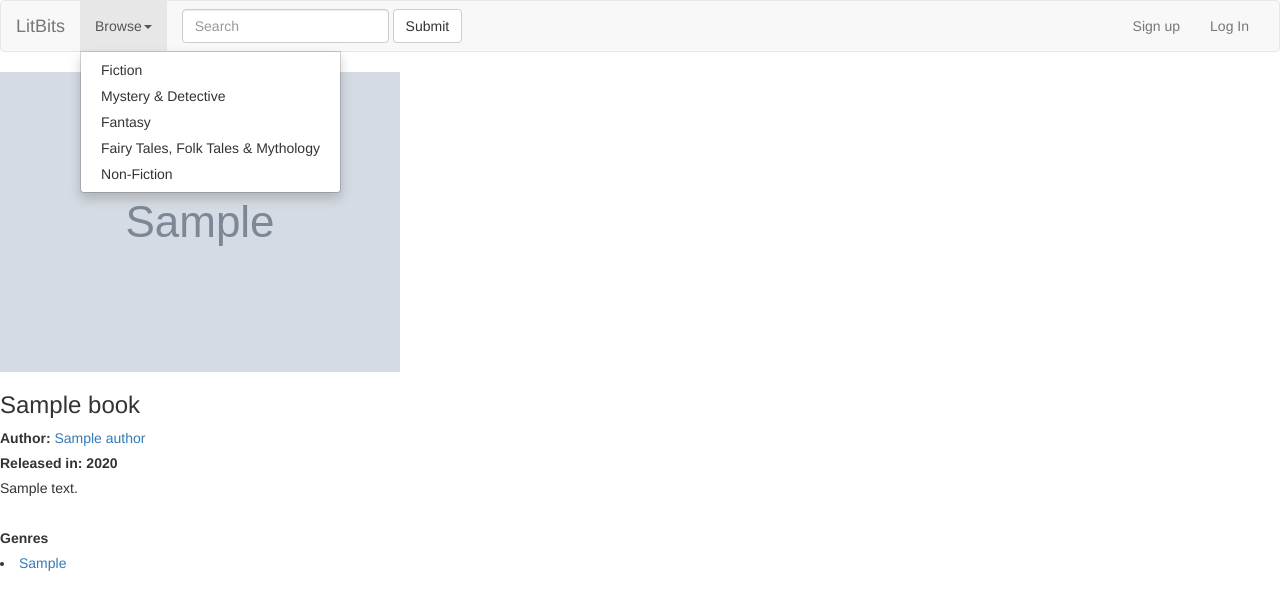
After one commit to noelis/LitBits, a Flask app: page /book/1 in a window 1280 px wide, after a click on "Browse". The commit adds this page. Shown: the top 610 px of the page. Run offline with Flask 2, Linux system fonts and the light colour scheme; tables that the repository leaves empty hold one stand-in row (values such as "Sample post"); grey boxes marked "Sample" are stand-in pictures; some libraries are stand-ins or nearby versions.

Commit message:
Added routes for book, author and genre pages.

```diff
--- a/server.py
+++ b/server.py
@@ -102,9 +102,41 @@ def logout():
         flash("You have been logged out of your account. Goodbye! ")
         return redirect('/')
 
-@app.route('/book_details/<int:book_id>')
+
+@app.route('/book/<int:book_id>')
 def book_details(book_id):
-    pass
+    # use book_id passed in from url to make sure it esxists in our db
+
+    try:
+        book = Book.query.filter(Book.book_id == book_id).one()
+        return render_template("book.html", book=book)
+    except NoResultFound:
+        flash("This book does not exist.")
+        return redirect("/")
+
+
+@app.route('/author/<int:author_id>')
+def author_details(author_id):
+    # use author_id passed in from url to make sure it esxists in our db
+
+    try:
+        name = Author.query.filter(Author.author_id == author_id).one()
+        return render_template("author.html", author=name)
+    except NoResultFound:
+        flash("This author does not exist.")
+        return redirect("/")
+
+
+@app.route('/genre/<int:genre_id>')
+def genre_details(genre_id):
+    # user book_id passed in from url to make sure it esxists in our db
+
+    try:
+        genre_type = Genre.query.filter(Genre.genre_id == genre_id).one()
+        return render_template("genre.html", genre_type=genre_type)
+    except NoResultFound:
+        flash("This genre does not exist.")
+        return redirect("/")
 
 
 @app.route('/review', methods=['GET'])
--- a/templates/base.html
+++ b/templates/base.html
@@ -19,7 +19,7 @@
           <span class="icon-bar"></span>
           <span class="icon-bar"></span>
         </button>
-        <a class="navbar-brand" href="#">LitBits</a>
+        <a class="navbar-brand" href="/">LitBits</a>
       </div>
 
       <!-- Browse link dropdown -->
@@ -29,10 +29,11 @@
           <li class="dropdown">
             <a href="#" class="dropdown-toggle" data-toggle="dropdown" role="button" aria-haspopup="true" aria-expanded="false">Browse<span class="caret"></span></a>
             <ul class="dropdown-menu">
-              <li><a href="#">Fiction</a></li>
-              <li><a href="#">Children's Books</a></li>
-              <li><a href="#">Thrillers</a></li>
-              <li><a href="#">Science Fiction</a></li>
+              <li><a href="/genre/1">Fiction</a></li>
+              <li><a href="/genre/4">Mystery & Detective</a></li>
+              <li><a href="/genre/2">Fantasy</a></li>
+              <li><a href="/genre/28">Fairy Tales, Folk Tales & Mythology</a></li>
+              <li><a href ="/genre/8">Non-Fiction</a></li>
             </ul>
           </li>
         </ul>
@@ -65,6 +66,13 @@
   </nav>
 
   <!-- Body of Page -->
+
+<!--   <div class="container-fluid">
+    <div class="row">
+      <div class="col-md-6">.col-md-6</div>
+      <div class="col-md-6">.col-md-6</div>
+    </div>
+  </div> -->
 
   <div class="flash_message">
     {% for message in get_flashed_messages() %}
--- /dev/null
+++ b/templates/book.html
@@ -0,0 +1,22 @@
+{% extends 'base.html' %}
+{% block content %}
+
+
+        <img src={{ book.book_cover }} alt="Responsive image" class="img-rectangular">
+            <h3> {{ book.title}} </h3>
+            <label> Author:</label>
+                {% for author in book.author %}
+                    <a href="/author/{{ author.author_id }}">{{ author.name}}</a>
+                {% endfor %}
+            <br>
+            <label> Released in: {{ book.release_year }}</label>
+            <br>
+            <p> {{ book.mini_summary }} </p>
+            <br>
+            <label>Genres</label>
+                {% for genre in book.genres %}
+                    <li><a href="/genre/{{ genre.genre_id }}">{{ genre.genre}}</a></li>
+                {% endfor %}
+            <br><br>
+
+{% endblock %}
--- a/templates/search.html
+++ b/templates/search.html
@@ -5,17 +5,17 @@
         <ul>
             {% if search_results[0] is defined and search_results[0]|length > 0 %}
                 {% for item in search_results[0] %}
-                    <li><a href="/search/{{ item.title }}">{{ item.title }}</a></li>
+                    <li><a href="/book/{{ item.book_id }}">{{ item.title }}</a></li>
                 {% endfor %}
             {% endif %}
             {% if search_results[1] is defined and search_results[1]|length > 0 %}
                 {% for item in search_results[1] %}
-                    <li><a href="/search/{{ item.name }}">{{ item.name }}</a></li>
+                    <li><a href="/author/{{ item.author_id }}">{{ item.name }}</a></li>
                 {% endfor %}
             {% endif %}
             {% if search_results[2] is defined and search_results[2]|length > 0 %}
                 {% for item in search_results[2] %}
-                    <li><a href="/search/{{ item.genre }}">{{ item.genre }}</a></li>
+                    <li><a href="/genre/{{ item.genre_id }}">{{ item.genre }}</a></li>
                 {% endfor %}
             {% endif %}
         </ul>
```
Also changed, not shown: templates/author.html (added, +11 -0 lines), templates/genre.html (added, +11 -0 lines).
